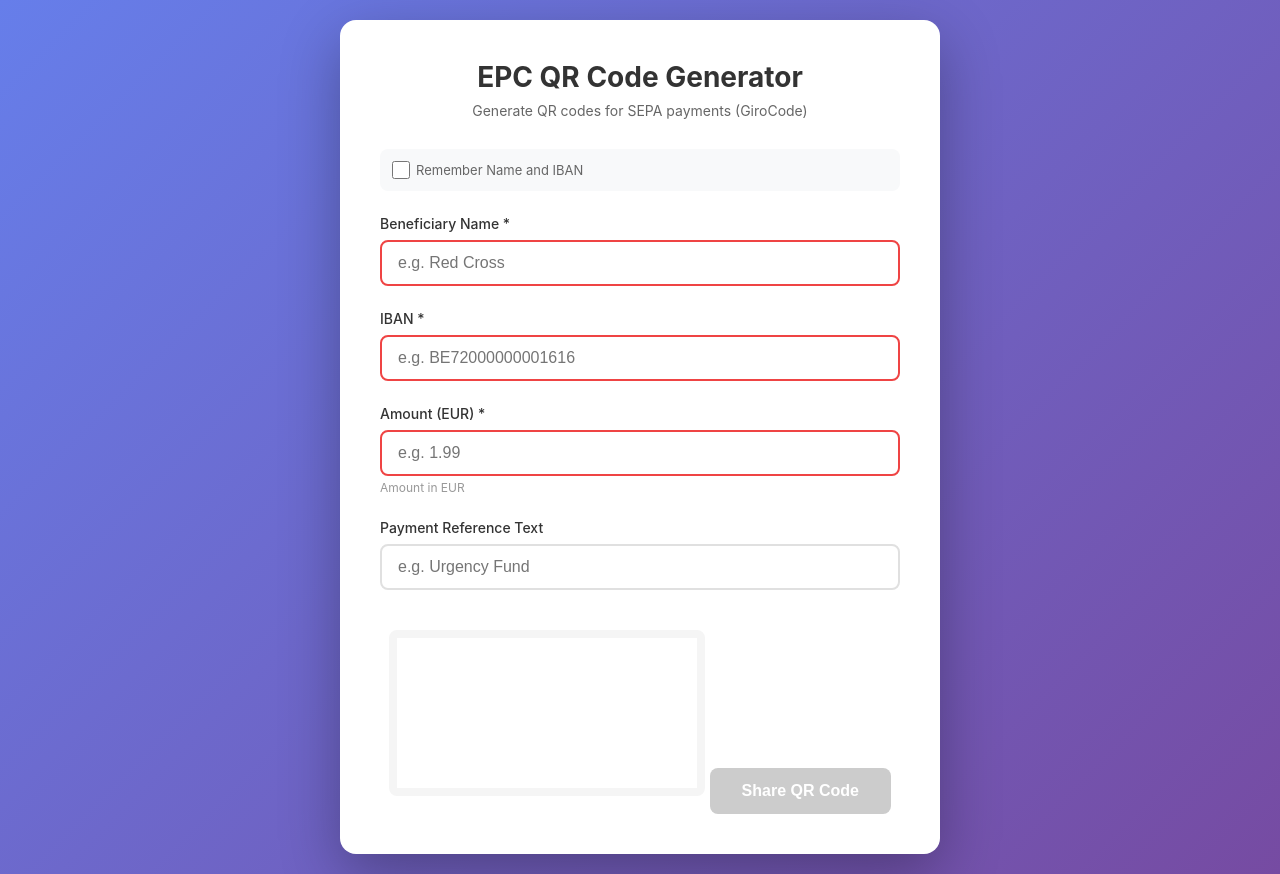
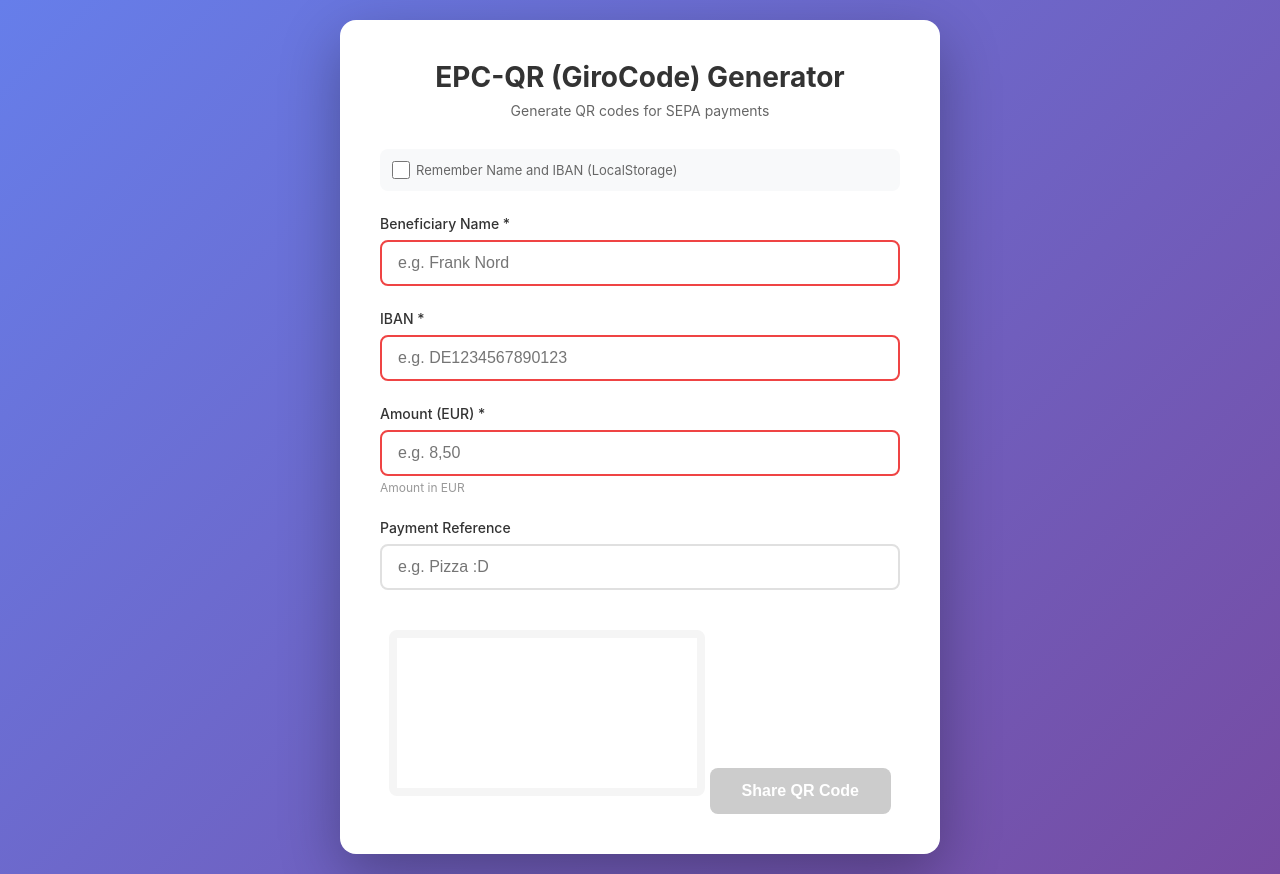
Before and after one commit to whosmatt/girocode-ts, a website with bundled scripts: page src/index.html in a window 1280 px wide. Built offline with nearby package versions, Linux system fonts and the light colour scheme.

Commit message:
update strings

```diff
--- a/src/index.html
+++ b/src/index.html
@@ -3,41 +3,40 @@
 <head>
     <meta charset="UTF-8">
     <meta name="viewport" content="width=device-width, initial-scale=1.0">
-    <title>EPC QR Code Generator</title>
+    <title>EPC-QR Generator</title>
     <link rel="stylesheet" href="css/style.css">
 </head>
 <body>
     <div class="container">
-        <h1>EPC QR Code Generator</h1>
-        <p class="subtitle">Generate QR codes for SEPA payments (GiroCode)</p>
-
+        <h1>EPC-QR (GiroCode) Generator</h1>
+        <p class="subtitle">Generate QR codes for SEPA payments</p>
         <form id="epcForm">
             <div class="remember-section">
                 <label class="checkbox-label">
                     <input type="checkbox" id="remember-credentials">
-                    <span>Remember Name and IBAN</span>
+                    <span>Remember Name and IBAN (LocalStorage)</span>
                 </label>
             </div>
 
             <div class="form-group">
                 <label for="name">Beneficiary Name *</label>
-                <input type="text" id="name" required maxlength="70" placeholder="e.g. Red Cross">
+                <input type="text" id="name" required maxlength="70" placeholder="e.g. Frank Nord">
             </div>
 
             <div class="form-group">
                 <label for="iban">IBAN *</label>
-                <input type="text" id="iban" required maxlength="34" placeholder="e.g. BE72000000001616">
+                <input type="text" id="iban" required maxlength="34" placeholder="e.g. DE1234567890123">
             </div>
 
             <div class="form-group">
                 <label for="amount">Amount (EUR) *</label>
-                <input type="number" id="amount" required step="0.01" min="0.01" placeholder="e.g. 1.99">
+                <input type="number" id="amount" required step="0.5" min="0.01" placeholder="e.g. 8,50">
                 <small>Amount in EUR</small>
             </div>
 
             <div class="form-group">
-                <label for="text">Payment Reference Text</label>
-                <input type="text" id="text" maxlength="140" placeholder="e.g. Urgency Fund">
+                <label for="text">Payment Reference</label>
+                <input type="text" id="text" maxlength="140" placeholder="e.g. Pizza :D">
             </div>
         </form>
 
```
